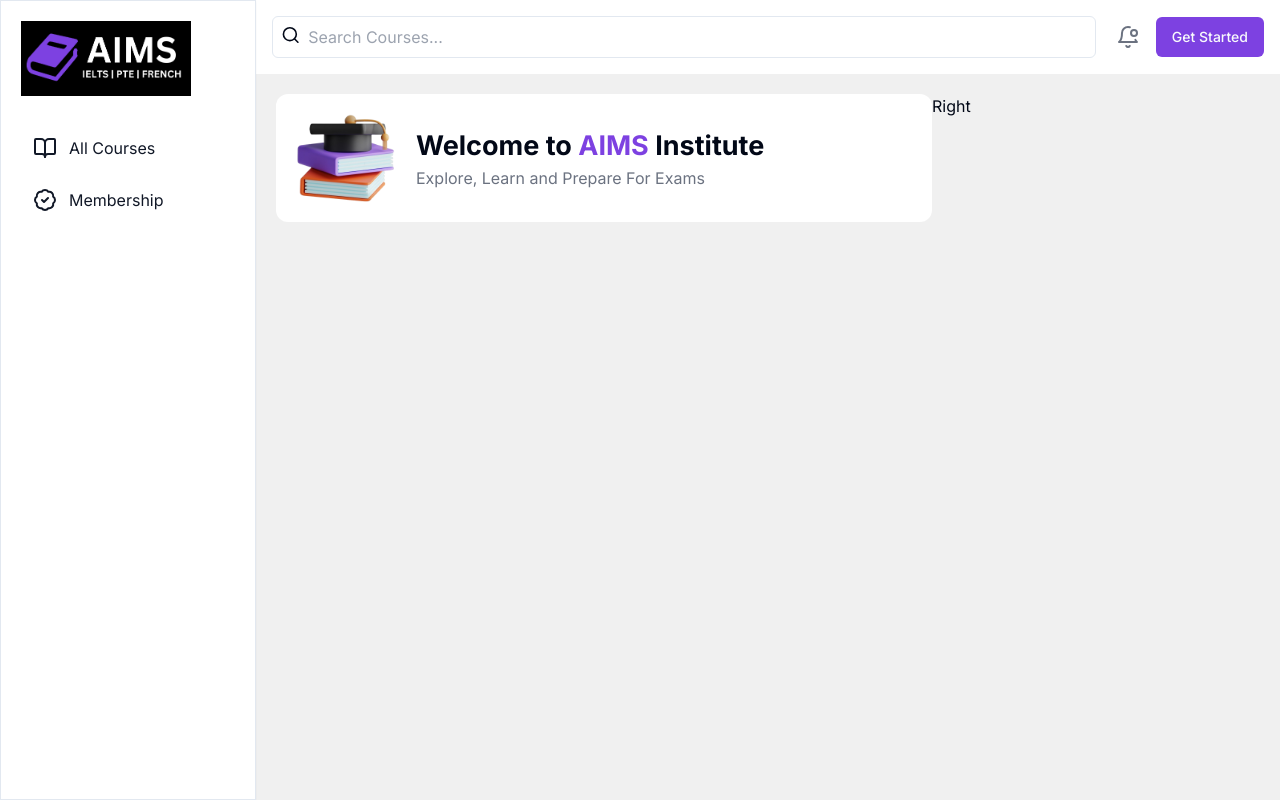
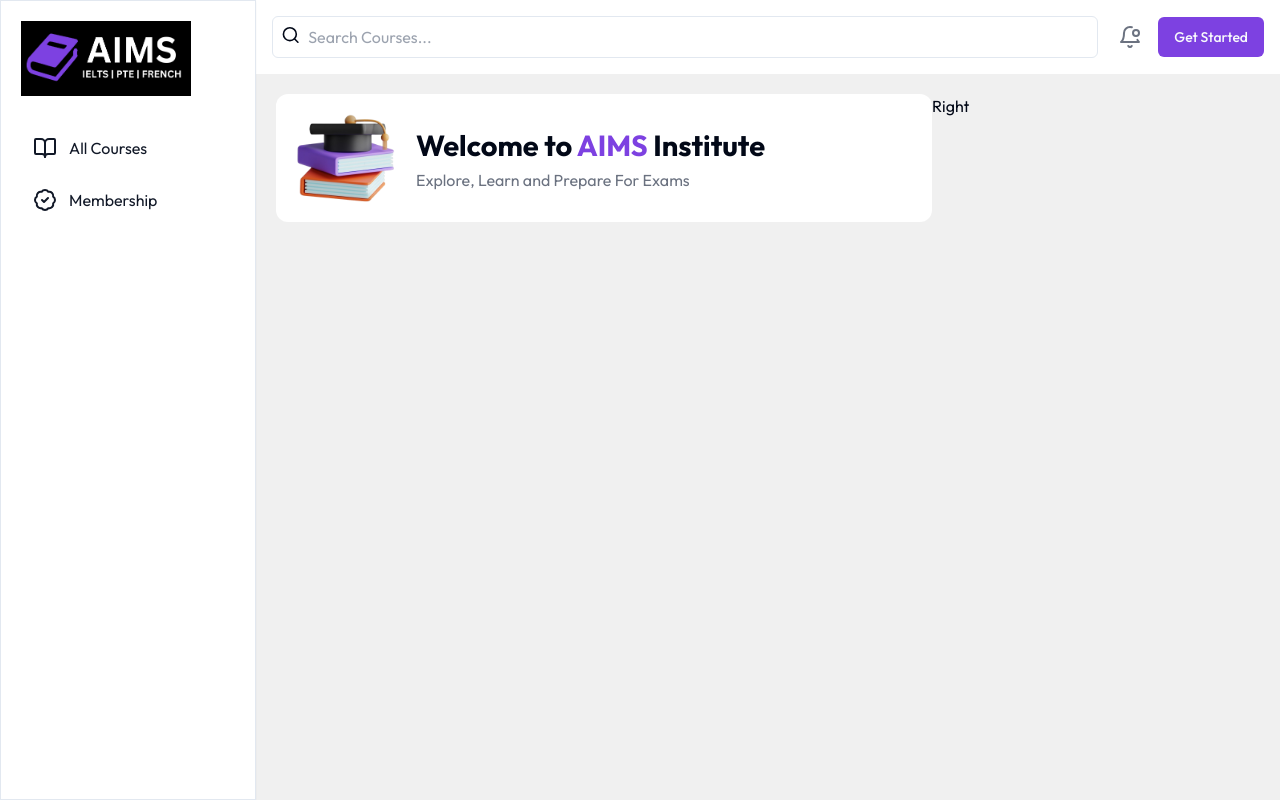
Before and after one commit to harrykamboj1/AIMS, a Next.js app: page /courses in a window 1280 px wide. Built offline with nearby package versions, Linux system fonts and the light colour scheme.

Commit message:
minor change

```diff
--- a/app/(main)/_components/WelcomeBanner.jsx
+++ b/app/(main)/_components/WelcomeBanner.jsx
@@ -5,13 +5,14 @@
   return (
     <div className="flex gap-5 items-center bg-white rounded-xl p-5">
       <Image
+        className=""
         src={"/Edu-transformed-2.png"}
         alt="education"
         width={100}
         height={100}
       />
       <div>
-        <h2 className="font-bold text-[27px]">
+        <h2 className="font-bold text-[29px]">
           Welcome to <span className="text-primary">AIMS</span> Institute
         </h2>
         <h2 className="text-gray-500">Explore, Learn and Prepare For Exams</h2>
--- a/app/layout.js
+++ b/app/layout.js
@@ -1,8 +1,8 @@
-import { Inter } from "next/font/google";
+import { Inter, Outfit } from "next/font/google";
 import { ThemeProvider } from "@/components/theme-provider"
 import "./globals.css";
 
-const inter = Inter({ subsets: ["latin"] });
+const inter = Outfit({ subsets: ["latin"] });
 
 export const metadata = {
   title: "Aims",
```
